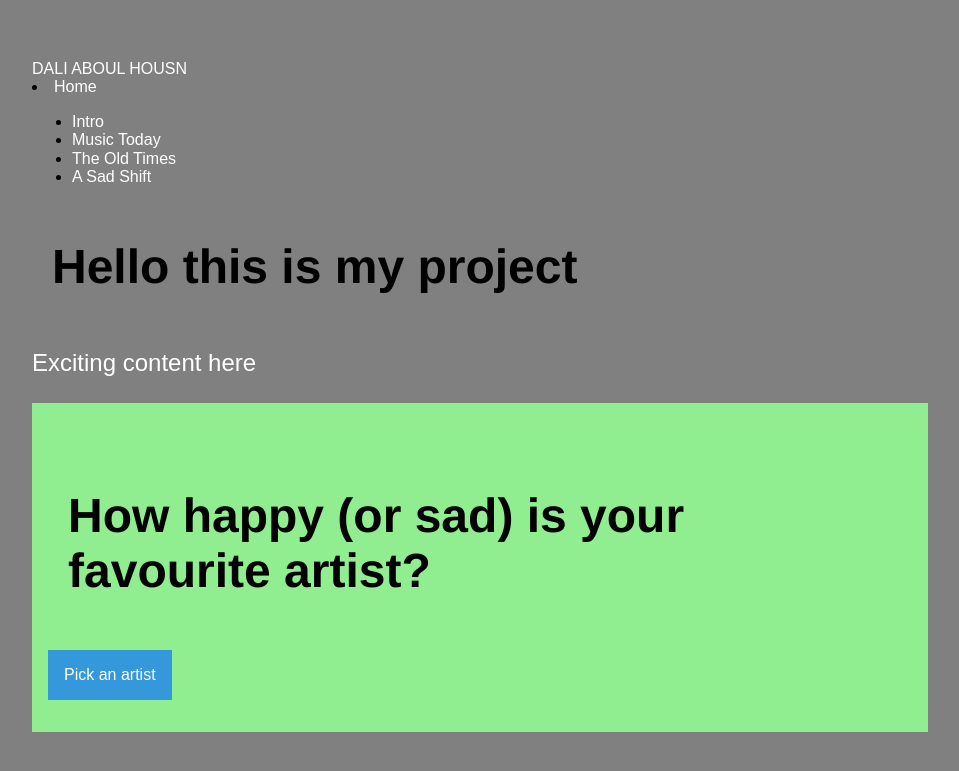
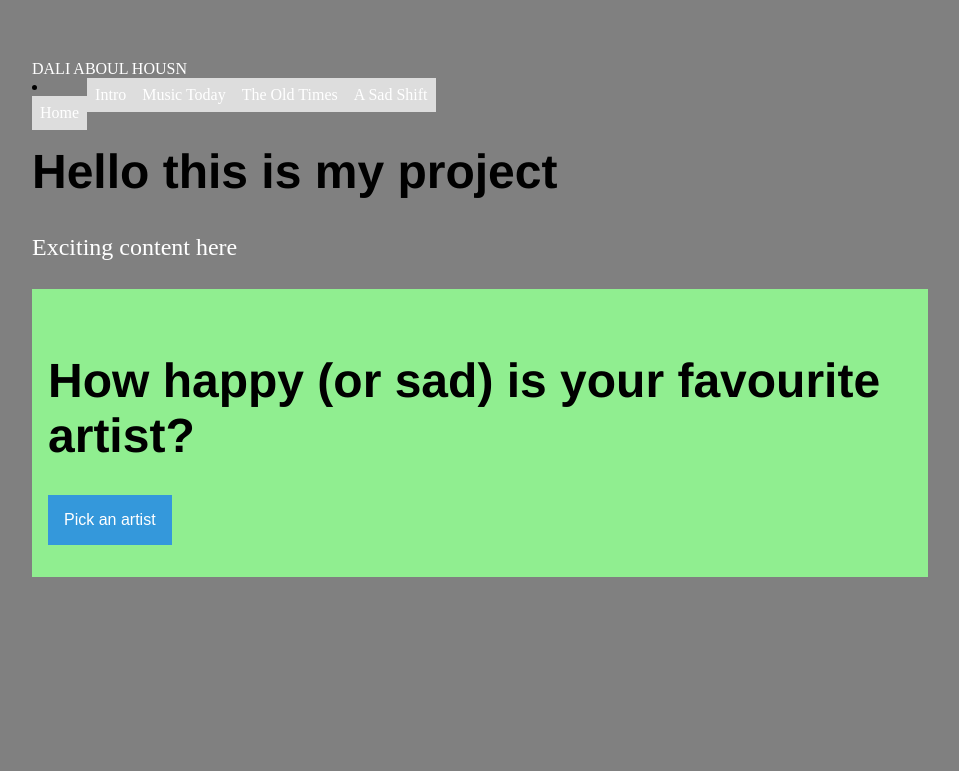
Before and after one commit to ah-dali/ah-dali.github.io, a Jekyll site: the page built from index.html, in a window 1280 px wide. Shown: the top 771 px of the page, without its empty margins (160-1119 px from the left). Built offline with Jekyll 4.4.1, drawn with Linux system fonts in a browser that asks for light colours.

Commit message:
Update main.css

```diff
--- a/css/main.css
+++ b/css/main.css
@@ -1,25 +1,10 @@
-html {
-  font-family: sans-serif;
-  line-height: 1.15;
-  -webkit-text-size-adjust: 100%;
-  -ms-text-size-adjust: 100%;
-  -ms-overflow-style: scrollbar;
-  -webkit-tap-highlight-color: transparent;
-}
-
-@-ms-viewport {
-  width: device-width;
-}
-
-article, aside, dialog, figcaption, figure, footer, header, hgroup, main, nav, section {
-  display: block;
-}
-
 body {
     margin: 60px auto;
     width: 70%;
     background-color: grey;
 }
+
+
 
 a {
     text-decoration: none;
@@ -28,17 +13,34 @@ a {
 a:hover {
     text-decoration: underline;
 }
+
 h1 {
     font-size: 3em;
     font-family:'Helvetica', 'Arial', 'Sans-Serif';
-    padding: 20px;
 }
+
 p {
     font-size: 1.5em;
     line-height: 1.4em;
     color: white;
 }
 
+ul {
+    list-style-type: none;
+    margin: 0;
+    padding: 0;
+    overflow: hidden;
+}
+
+li {
+    float: left;
+}
+
+li a {
+    display: block;
+    padding: 8px;
+    background-color: #dddddd;
+}
 
 .jumbotron {
   padding: 2rem 1rem;
```
